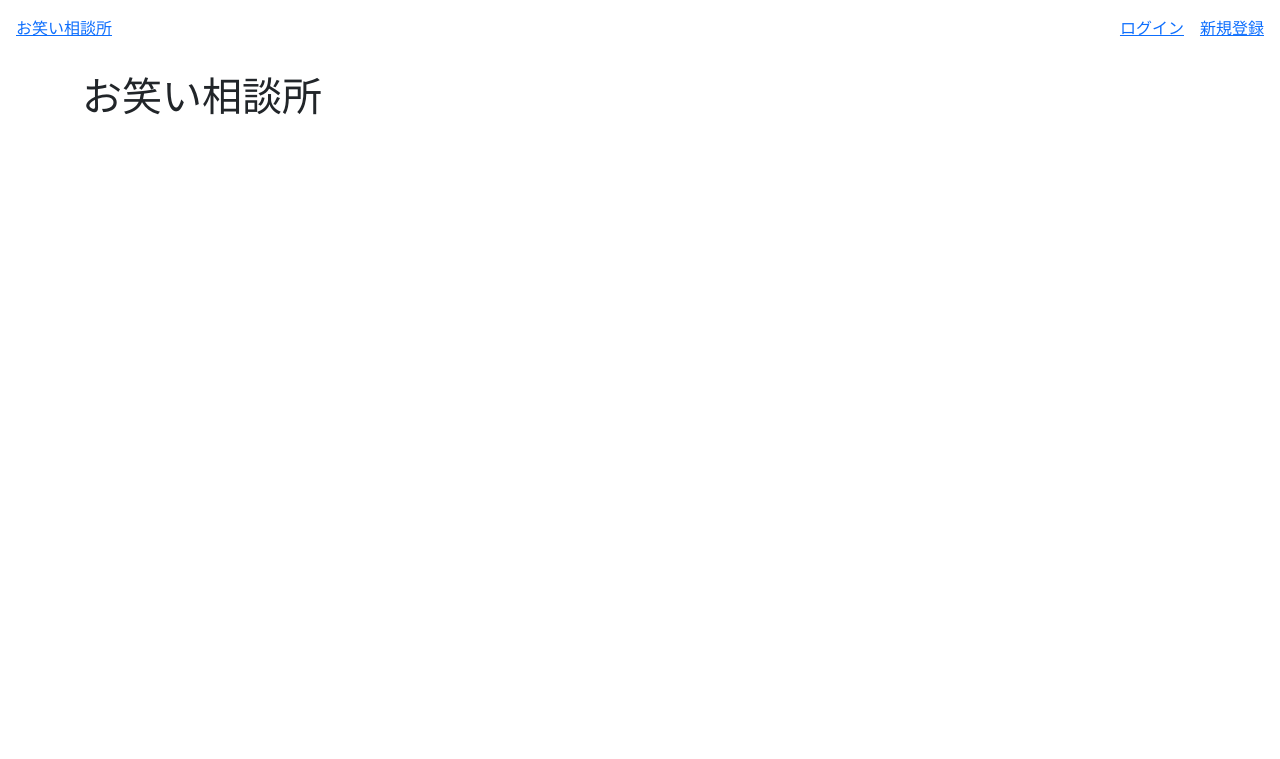
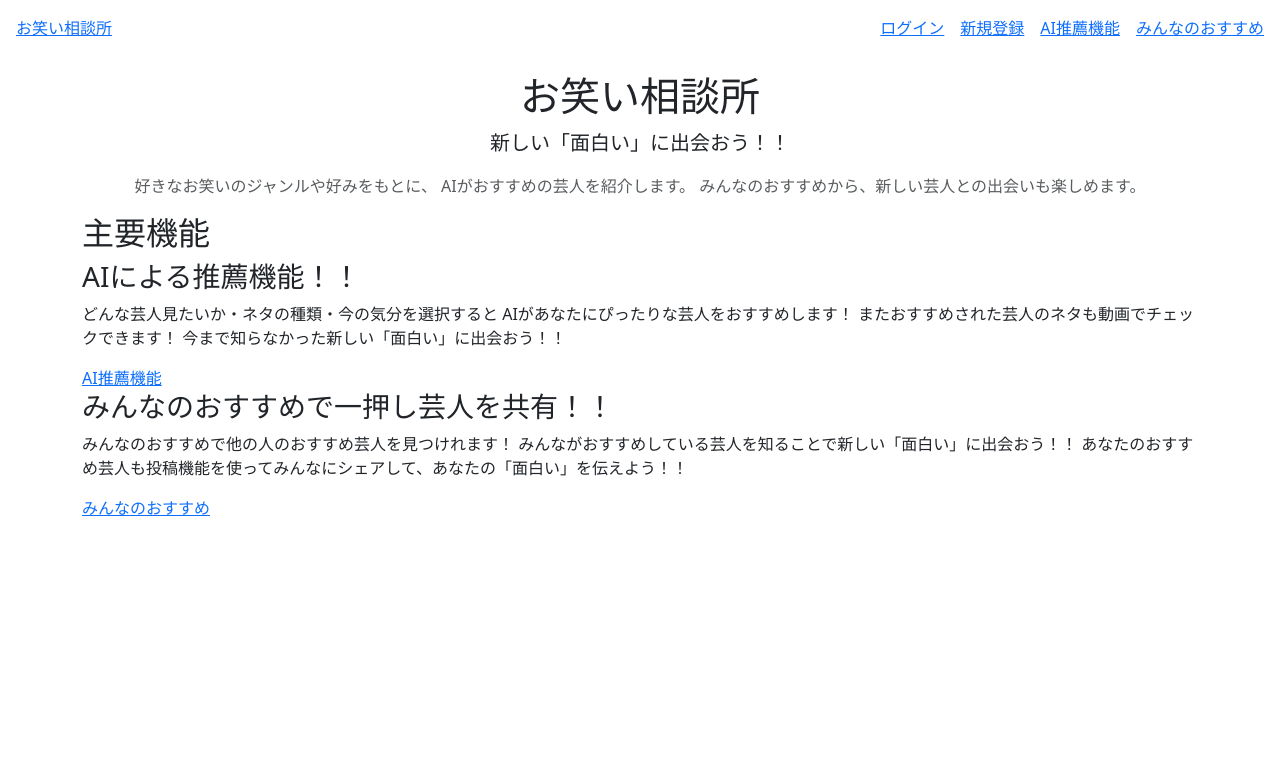
Before and after one commit to imn0ah/comedian_recommendations_app, a Rails app: page / in a window 1280 px wide. Shown: the top 759 px of the page. Run offline with Rails 7, Linux system fonts and the light colour scheme.

Commit message:
トップページにサービス紹介と主要機能への導線を追加

```diff
--- /dev/null
+++ b/app/controllers/posts_controller.rb
@@ -0,0 +1,4 @@
+class PostsController < ApplicationController
+  def index
+  end
+end
--- /dev/null
+++ b/app/controllers/recommendations_controller.rb
@@ -0,0 +1,4 @@
+class RecommendationsController < ApplicationController
+  def index
+  end
+end
--- a/app/views/home/index.html.erb
+++ b/app/views/home/index.html.erb
@@ -1 +1,30 @@
-<h1>お笑い相談所</h1>
+<h1 class="text-center">お笑い相談所</h1>
+
+<p class="lead text-center">
+ 新しい「面白い」に出会おう！！
+</p>
+
+<p class="text-center text-muted">
+ 好きなお笑いのジャンルや好みをもとに、
+ AIがおすすめの芸人を紹介します。
+ みんなのおすすめから、新しい芸人との出会いも楽しめます。
+</p>
+
+<h2>主要機能</h2>
+
+<h3>AIによる推薦機能！！</h3>
+<p>
+ どんな芸人見たいか・ネタの種類・今の気分を選択すると
+ AIがあなたにぴったりな芸人をおすすめします！
+ またおすすめされた芸人のネタも動画でチェックできます！
+ 今まで知らなかった新しい「面白い」に出会おう！！
+</p>
+<%= link_to "AI推薦機能", recommendations_path %>
+
+<h3>みんなのおすすめで一押し芸人を共有！！</h3>
+<p>
+ みんなのおすすめで他の人のおすすめ芸人を見つけれます！
+ みんながおすすめしている芸人を知ることで新しい「面白い」に出会おう！！
+ あなたのおすすめ芸人も投稿機能を使ってみんなにシェアして、あなたの「面白い」を伝えよう！！
+</p>
+<%= link_to "みんなのおすすめ", posts_path %>
--- /dev/null
+++ b/app/views/posts/index.html.erb
@@ -0,0 +1 @@
+<h1>みんなのおすすめ一覧</h1>
--- /dev/null
+++ b/app/views/recommendations/index.html.erb
@@ -0,0 +1 @@
+<h1>AI推薦</h1>
--- a/app/views/shared/_header.html.erb
+++ b/app/views/shared/_header.html.erb
@@ -8,5 +8,7 @@
       <%= link_to "ログイン", new_user_session_path %>
       <%= link_to "新規登録", new_user_registration_path %>
     <% end %>
+    <%= link_to "AI推薦機能", recommendations_path %>
+    <%= link_to "みんなのおすすめ", posts_path %>
   </nav>
 </header>
--- a/config/routes.rb
+++ b/config/routes.rb
@@ -1,6 +1,8 @@
 Rails.application.routes.draw do
   root "home#index"
   devise_for :users
+  resources :recommendations, only: [ :index ]
+  resources :posts, only: [ :index ]
   # Define your application routes per the DSL in https://guides.rubyonrails.org/routing.html
 
   # Reveal health status on /up that returns 200 if the app boots with no exceptions, otherwise 500.
```
Also changed, not shown: spec/requests/home_spec.rb (+12 -0 lines), spec/requests/posts_spec.rb (added, +10 -0 lines), spec/requests/recommendations_spec.rb (added, +10 -0 lines).
